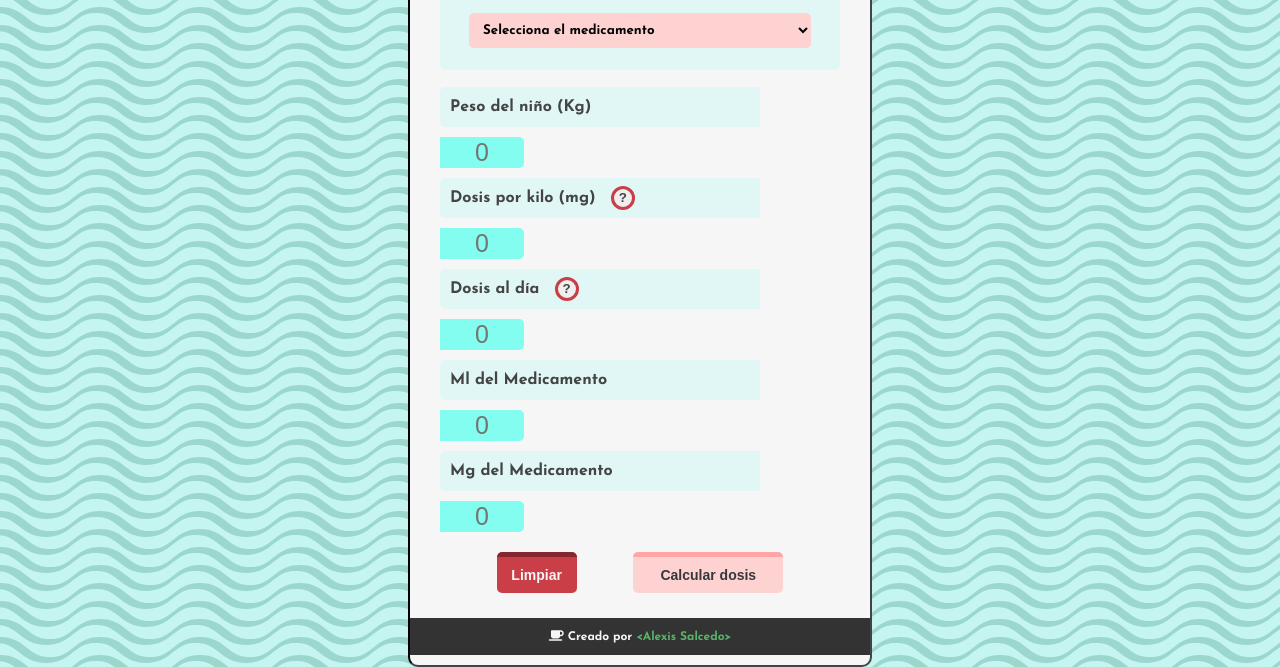
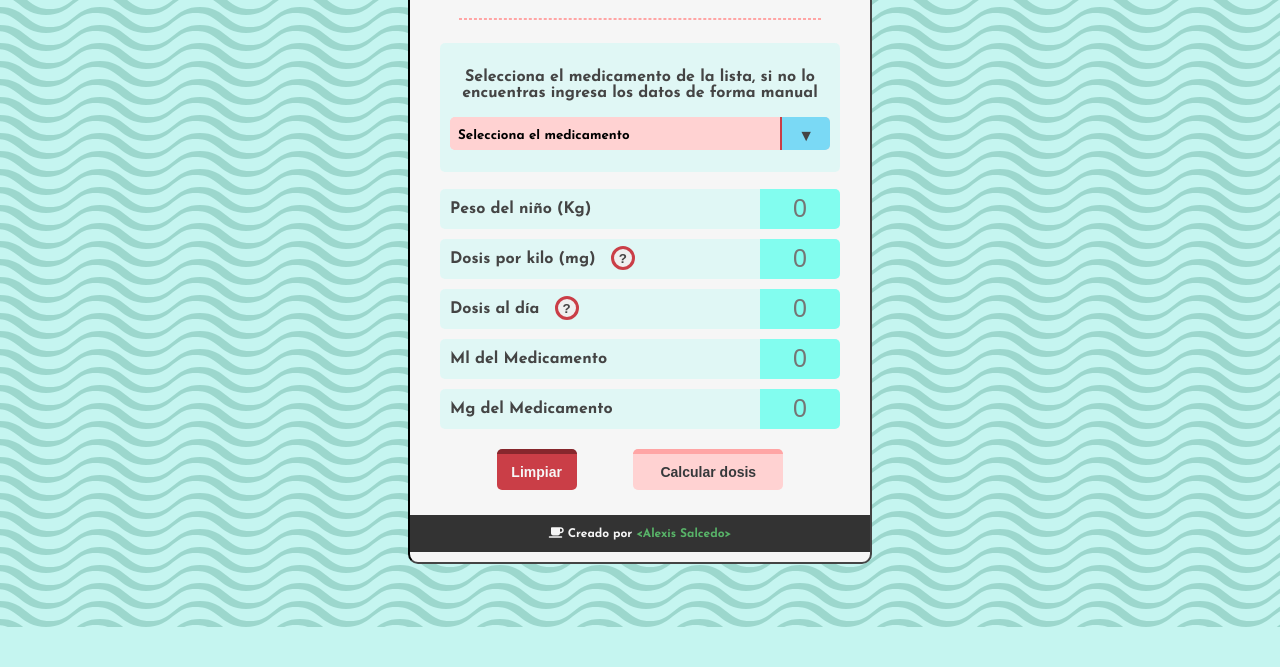
Before and after one commit to shuvro-zz/pediatric_dossage, a plain HTML site: page index.html in a window 1280 px wide. Shown: the part 173-840 px from the top of the page. After the commit the page ends 800 px from the top, so only its background shows below. Drawn offline with Linux system fonts and the light colour scheme; a web font is replaced by a local one.

Commit message:
Minor changes

```diff
--- a/index.html
+++ b/index.html
@@ -64,6 +64,8 @@
     <hr>
     <div id="custom-select">
       <p id="instruccion">Selecciona el medicamento de la lista, si no lo encuentras ingresa los datos de forma manual</p>
+      <div class="select">
+
       <select name="Seleccionar" id="select_med">
         <option value="opciones" selected disabled>Selecciona el medicamento</option>
         <optgroup label=Analgesicos>
@@ -104,6 +106,8 @@
             <option value="claritromicinaPre250">Claritromicina 250 mg / 5ml &lt;27Kg</option>
         </optgroup>
       </select>
+
+    </div>
       <div id="presentaciones">
         <p></p>
       </div>
--- a/style.css
+++ b/style.css
@@ -104,7 +104,8 @@
     margin:5px 0;
     border:none;
     color: #444;
-    text-align: center
+    text-align: center;
+    box-sizing:border-box
   }
 
   input[type=number]:-webkit-inner-spin-button,
@@ -255,16 +256,57 @@
   }
 
   select{
+    -webkit-appearance: none;
+    -moz-appearance: none;
+    -ms-appearance: none;
+    appearance: none;
     border: none;
     background: #ffd2d2;
     font-family: 'Josefin Sans', sans-serif;
     border-radius: 5px;
-    padding: 10px;
+    padding: 12px 8px 8px 8px;
     width: 90%;
+
+  align-items: center;
   }
+
+  /* Remove IE arrow */
+select::-ms-expand {
+  display: none;
+}
+
+.select {
+  position: relative;
+  display: flex;
+  align-items: center;
+  line-height: 2.6;
+  background: #ffd2d2;
+  overflow: hidden;
+  border-radius: 5px;
+}
+
+.select::after {
+  content: '\25BC';
+  position: absolute;
+  top: 0;
+  right: 0;
+  padding: 0 1em;
+  background:#7ad9f5;
+  border-left: solid 2px #ca3e47;
+  cursor: pointer;
+  pointer-events: none;
+  -webkit-transition: .25s all ease;
+  -o-transition: .25s all ease;
+  transition: .25s all ease;
+}
+
+.select:hover::after {
+  color: #f39c12;
+}
 
   optgroup{
     font-size: 16px;
+    background: #c5f5f0;
   }
 
   option{
```
